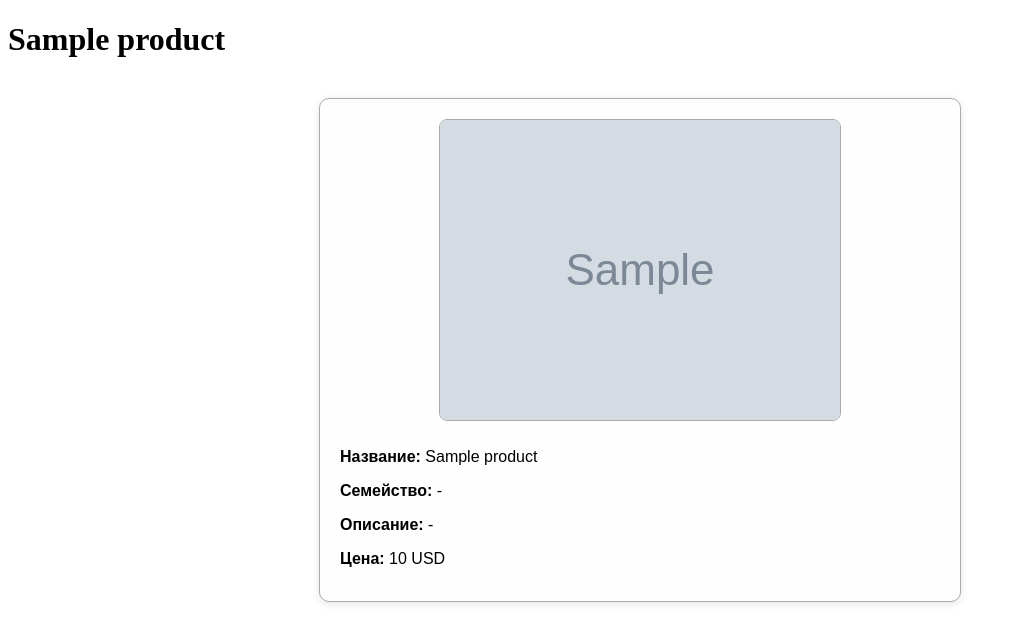
After one commit to SomeDwarf/BitrixDeals, a Django app: template items_qr/templates/external_item.html in a window 1280 px wide. The commit adds this page. Shown: the top 643 px of the page, without its empty margins (0-1015 px from the left). Run offline with Django 5.2, Linux system fonts and the light colour scheme; the template is opened without the code that fills it: most values are stand-ins (such as "Sample title", 1, 10 or a date in 2020); grey boxes marked "Sample" are stand-in pictures.

Commit message:
added link and qr generation to external item page

```diff
--- a/_local_settings.py
+++ b/_local_settings.py
@@ -6,9 +6,11 @@ ALLOWED_HOSTS = ['*']
 from integration_utils.bitrix24.local_settings_class import LocalSettingsClass
 
 NGROK_URL = 'http://localhost:8000/'
+BITRIX_DOMAIN = "REPLACE"
+BITRIX_WEBHOOK_URL = "REPLACE"
 
 APP_SETTINGS = LocalSettingsClass(
-    portal_domain='REPLACE',
+    portal_domain=BITRIX_DOMAIN,
     app_domain='127.0.0.1:8000',
     app_name='BitrixDeals',
     salt='REPLACE',
--- /dev/null
+++ b/items_qr/static/css/external_item.css
@@ -0,0 +1,31 @@
+.card {
+    max-width: 600px;
+    margin: 40px auto;
+    padding: 20px;
+    border: 1px solid #aaa;
+    border-radius: 10px;
+    background-color: #fefefe;
+    box-shadow: 0 2px 8px rgba(0, 0, 0, 0.1);
+}
+
+.image-block {
+    text-align: center;
+    margin-bottom: 20px;
+}
+
+.product-image {
+    max-width: 100%;
+    height: auto;
+    border: 1px solid #aaa;
+    border-radius: 8px;
+}
+
+.product-info {
+    font-family: Arial, sans-serif;
+    font-size: 16px;
+    line-height: 1.5;
+}
+
+.info {
+    margin-bottom: 10px;
+}
--- a/items_qr/static/js/qr_search_page.js
+++ b/items_qr/static/js/qr_search_page.js
@@ -1,6 +1,7 @@
 document.addEventListener("DOMContentLoaded", () => {
     const input = document.getElementById("searchInput");
     const list = document.getElementById("autocompleteList");
+    const searchBtn = document.getElementById('searchBtn');
 
     let timeout = null;
 
@@ -53,6 +54,9 @@ document.addEventListener("DOMContentLoaded", () => {
         } else if (query !== null) {
             url += `?q=${encodeURIComponent(query)}`;
         }
+
+        searchBtn.disabled = true;
+        searchBtn.textContent = 'Ищу...';
         window.location.href = url;
     }
 
--- /dev/null
+++ b/items_qr/templates/external_item.html
@@ -0,0 +1,33 @@
+{% extends "base_app.html" %}
+
+{% block title %}
+    {{ product.name|default:"Карточка товара" }}
+{% endblock %}
+
+{% block header %}
+    <div class="header">
+        <h1>{{ product.name|default:"Карточка товара" }}</h1>
+    </div>
+{% endblock %}
+
+{% block content %}
+    <div class="card">
+        {% if product.imageUrl %}
+        <div class="image-block">
+            <img src="{{ product.imageUrl }}" class="product-image">
+        </div>
+        {% endif %}
+        <div class="product-info">
+            <div class="info"><strong>Название:</strong> {{ product.name|default:"-" }}</div>
+            <div class="info"><strong>Семейство:</strong> {{ product.family|default:"-" }}</div>
+            <div class="info"><strong>Описание:</strong> {{ product.detailText|default:"-" }}</div>
+            <div class="info"><strong>Цена:</strong> {{ product.price|default:"-" }} {{ product.currency }}</div>
+        </div>
+    </div>
+{% endblock %}
+
+
+{% block scripts %}
+{% load static %}
+<link rel="stylesheet" href="{% static 'css/external_item.css' %}?v={{ timestamp }}"/>
+{% endblock %}
--- a/items_qr/templates/generate_qr.html
+++ b/items_qr/templates/generate_qr.html
@@ -1,9 +1,9 @@
 {% if item %}
-<div class="qr-block">
+<div id="qrBlock" data-item-id="{{ item.id }}">
     <h2>Выбранный товар</h2>
     <div class="item-info">
-        <p><strong>ID:</strong> {{ item.id }}</p>
-        <p><strong>Название:</strong> {{ item.name }}</p>
+        <strong>ID:</strong> {{ item.id }}<br/>
+        <strong>Название:</strong> {{ item.name }}<br/>
     </div>
     <button id="generateQrBtn">Сгенерировать QR-код</button>
 </div>
--- a/items_qr/templates/qr_search_page.html
+++ b/items_qr/templates/qr_search_page.html
@@ -21,7 +21,7 @@
                 placeholder="Поиск по ID или названию товара"
                 autocomplete="off"
             >
-            <button type="submit">Поиск</button>
+            <button type="submit" id="searchBtn">Поиск</button>
         </form>
         <ul id="autocompleteList" class="autocomplete-list"></ul>
     </div>
@@ -35,7 +35,9 @@
 <script>
     const autocompleteUrl = "{% url 'autocomplete_item' %}";
     const findItemUrl = "{% url 'find_item' %}";
+    const generateQrUrl = "{% url 'generate_qr' %}";
 </script>
 
 <script src="{% static 'js/qr_search_page.js' %}?v={{ timestamp }}"></script>
+<script src="{% static 'js/generate_qr.js' %}?v={{ timestamp }}"></script>
 {% endblock %}
--- a/items_qr/urls.py
+++ b/items_qr/urls.py
@@ -1,11 +1,14 @@
 from django.urls import path
 
-from items_qr.views.items_qr import search, find_item, autocomplete
 from items_qr.views.items_qr import search, find_item
+from items_qr.views.external import external_item
 from items_qr.api.autocomplete import autocomplete
+from items_qr.api.qr import generate
 
 urlpatterns = [
     path('', search, name='items_qr'),
     path('search', find_item, name='find_item'),
     path('autocomplete', autocomplete, name='autocomplete_item'),
+    path('generate_qr', generate, name='generate_qr'),
+    path('external/item/', external_item, name='external_item'),
 ]
```
Also changed, not shown: items_qr/api/qr.py (added, +27 -0 lines), items_qr/static/css/qr_search_page.css (+11 -0 lines), items_qr/static/js/generate_qr.js (added, +39 -0 lines), items_qr/views/external.py (added, +66 -0 lines), items_qr/functions/qr.py (added).
